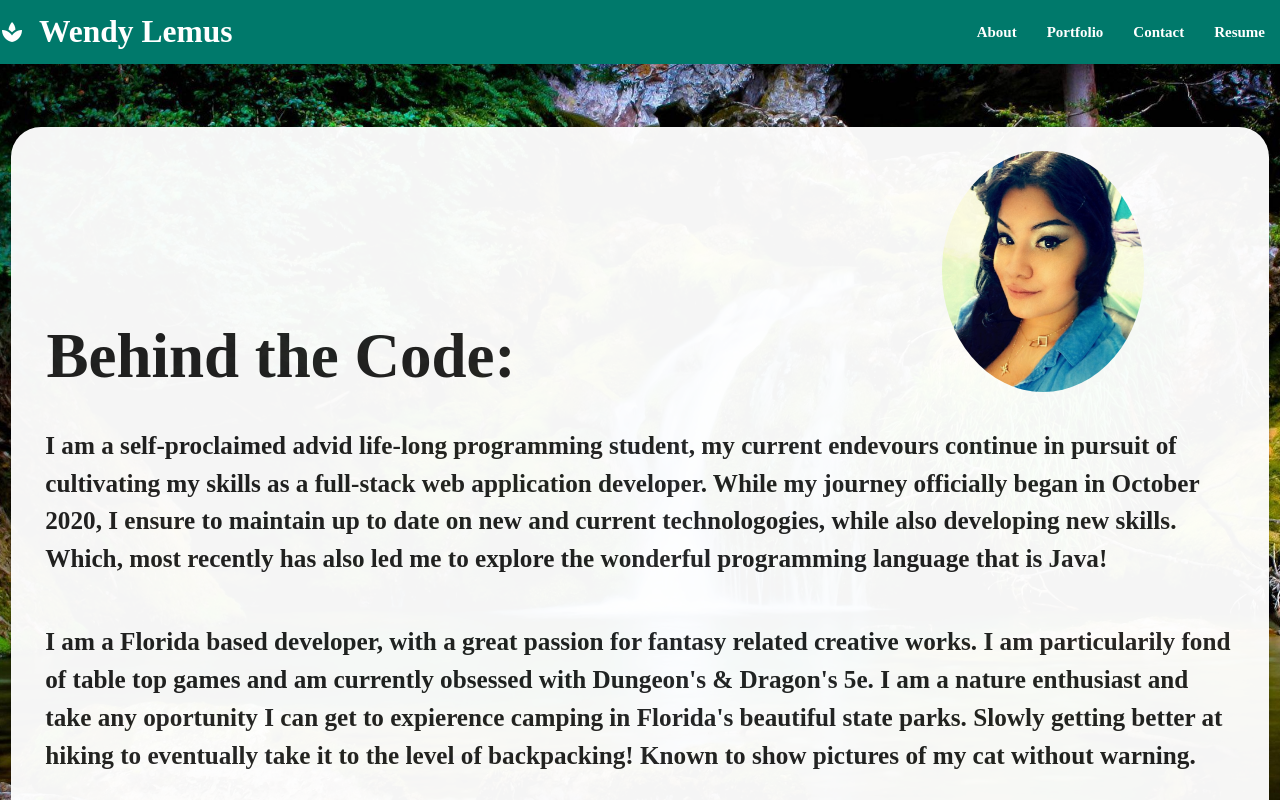
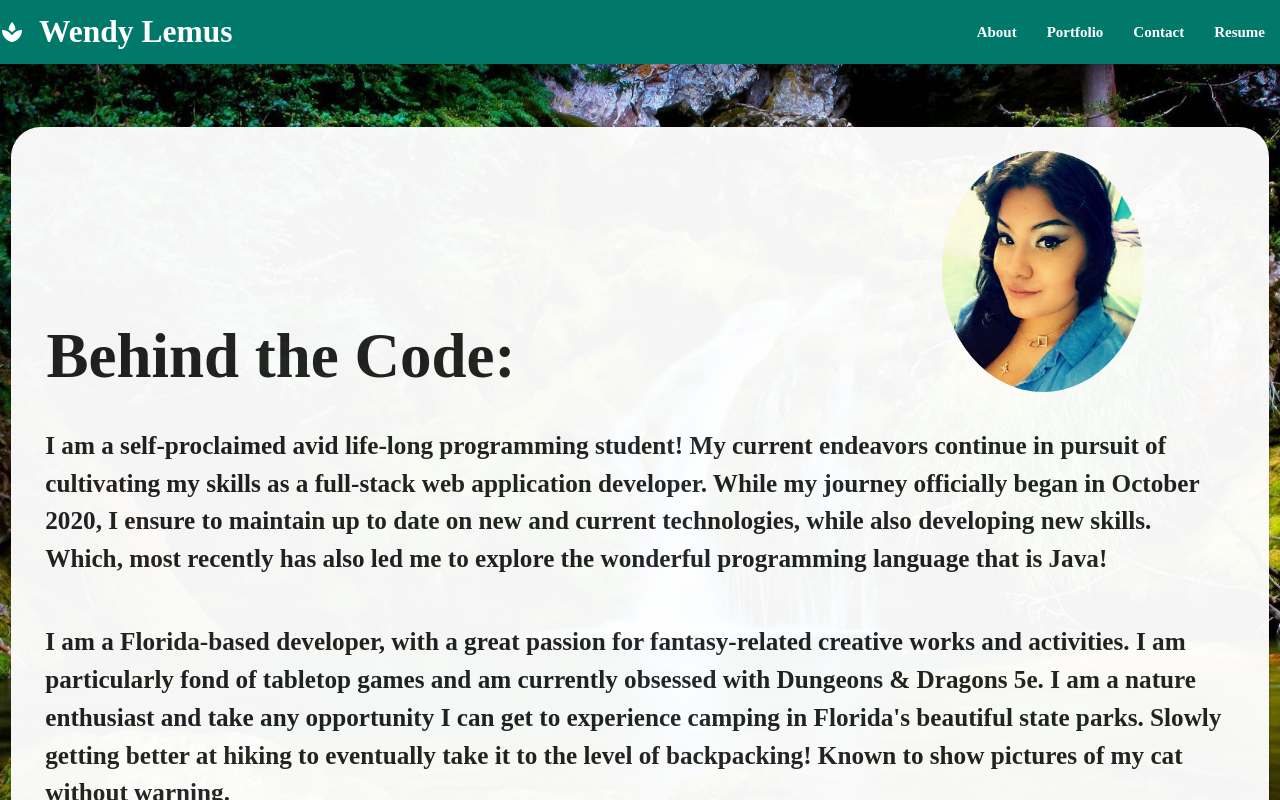
Before and after one commit to Elysiayn/Wendy-Lemus, a React (Create React App) app: page / in a window 1280 px wide. Shown: the top 800 px of the page. Built offline with nearby package versions, Linux system fonts and the light colour scheme; a web font is replaced by a local one.

Commit message:
fix spelling errors in AboutMe bio

```diff
--- a/src/components/About/index.js
+++ b/src/components/About/index.js
@@ -18,40 +18,39 @@ const About = () => (
 					{/* <div className="aboutTitle col s8 m8 l10"> */}
 
 					<div className="aboutTitle col s4 m4 l4">
-            <img
+						<img
 							alt="Wendy Lemus profile headshot"
 							className="circle responsive-img"
 							src={Profile}
 						></img>
-          </div>
+					</div>
 					{/* END img and title */}
 				</div>
 
 				{/* about text */}
 				<div className="card-content">
 					<p className="aboutText flow-text">
-						I am a self-proclaimed advid life-long
-						programming student, my current endevours
+						I am a self-proclaimed avid life-long
+						programming student! My current endeavors
 						continue in pursuit of cultivating my skills as
 						a full-stack web application developer. While my
 						journey officially began in October 2020, I
 						ensure to maintain up to date on new and current
-						technologogies, while also developing new
-						skills. Which, most recently has also led me to
-						explore the wonderful programming language that
-						is Java!
+						technologies, while also developing new skills.
+						Which, most recently has also led me to explore
+						the wonderful programming language that is Java!
 					</p>
 					<p className="aboutText flow-text">
-						I am a Florida based developer, with a great
-						passion for fantasy related creative works. I am
-						particularily fond of table top games and am
-						currently obsessed with Dungeon's & Dragon's 5e.
-						I am a nature enthusiast and take any oportunity
-						I can get to expierence camping in Florida's
-						beautiful state parks. Slowly getting better at
-						hiking to eventually take it to the level of
-						backpacking! Known to show pictures of my cat
-						without warning.
+						I am a Florida-based developer, with a great
+						passion for fantasy-related creative works and
+						activities. I am particularly fond of tabletop
+						games and am currently obsessed with Dungeons &
+						Dragons 5e. I am a nature enthusiast and take
+						any opportunity I can get to experience camping
+						in Florida's beautiful state parks. Slowly
+						getting better at hiking to eventually take it
+						to the level of backpacking! Known to show
+						pictures of my cat without warning.
 					</p>
 					<p className="aboutText flow-text">
 						Feel free to stop by my contact page and reach
```
